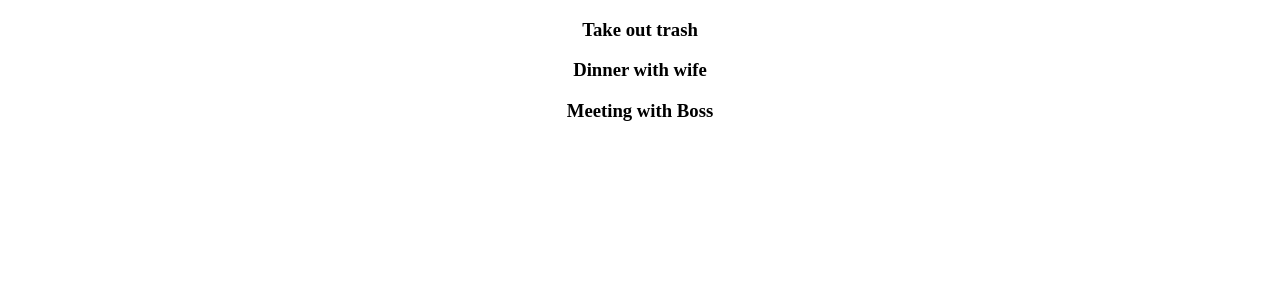
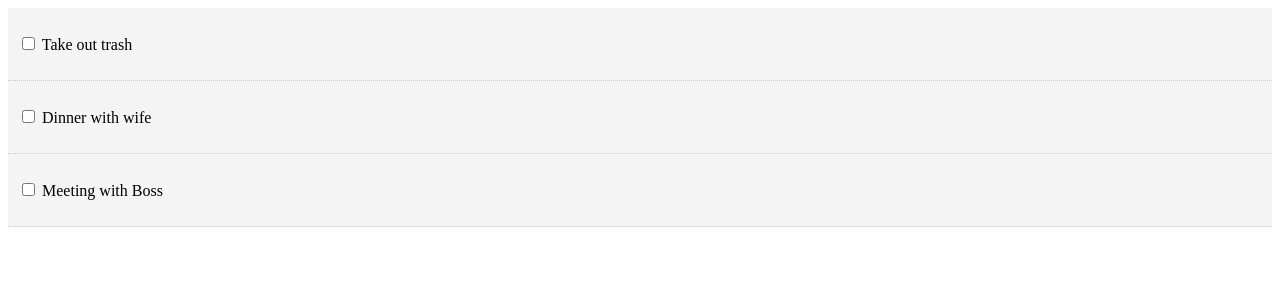
Before and after one commit to BrianArchibald/React-ToDo-List, a React (Create React App) app: page / in a window 1280 px wide. Shown: the top 300 px of the page. Built offline with nearby package versions, Linux system fonts and the light colour scheme.

Commit message:
added todo item comp, passing props to children

```diff
--- a/src/App.js
+++ b/src/App.js
@@ -1,6 +1,5 @@
 import React, { Component } from "react";
 import Todos from "./components/Todos";
-import "./App.css";
 
 class App extends Component {
   state = {
@@ -23,10 +22,14 @@
     ]
   };
 
+  markComplete = id => {
+    console.log(id);
+  };
+
   render() {
     return (
       <div className="App">
-        <Todos todos={this.state.todos} />
+        <Todos todos={this.state.todos} markComplete={this.markComplete} />
       </div>
     );
   }
--- /dev/null
+++ b/src/components/TodoItem.js
@@ -0,0 +1,35 @@
+import React, { Component } from "react";
+import PropTypes from "prop-types";
+
+export class TodoItem extends Component {
+  getStyle = () => {
+    return {
+      background: "#f4f4f4",
+      padding: "10px",
+      borderBottom: "1px #ccc dotted",
+      textDecoration: this.props.todo.completed ? "line-through" : "none"
+    };
+  };
+
+  render() {
+    const { id, title } = this.props.todo;
+    return (
+      <div style={this.getStyle()}>
+        <p>
+          <input
+            type="checkbox"
+            onChange={this.props.markComplete.bind(this, id)}
+          />{" "}
+          {title}
+        </p>
+      </div>
+    );
+  }
+}
+
+//PropTypes
+TodoItem.propTypes = {
+  todo: PropTypes.object.isRequired
+};
+
+export default TodoItem;
--- a/src/components/Todos.js
+++ b/src/components/Todos.js
@@ -1,9 +1,22 @@
 import React, { Component } from "react";
+import TodoItem from "./TodoItem";
+import PropTypes from "prop-types";
 
 class Todos extends Component {
   render() {
-    return this.props.todos.map(todo => <h3>{todo.title}</h3>);
+    return this.props.todos.map(todo => (
+      <TodoItem
+        key={todo.id}
+        todo={todo}
+        markComplete={this.props.markComplete}
+      />
+    ));
   }
 }
 
+//PropTypes
+Todos.propTypes = {
+  todos: PropTypes.array.isRequired
+};
+
 export default Todos;
```
